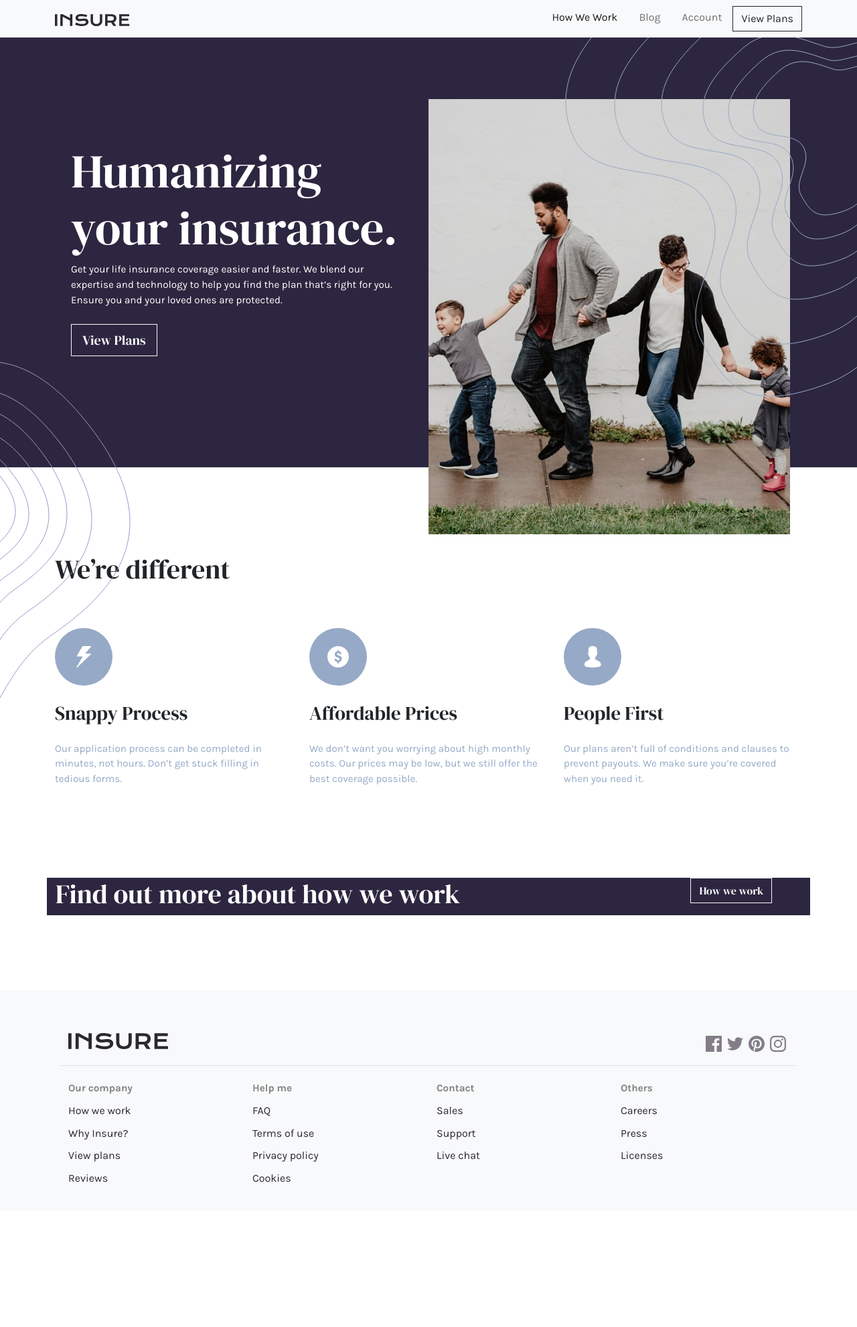
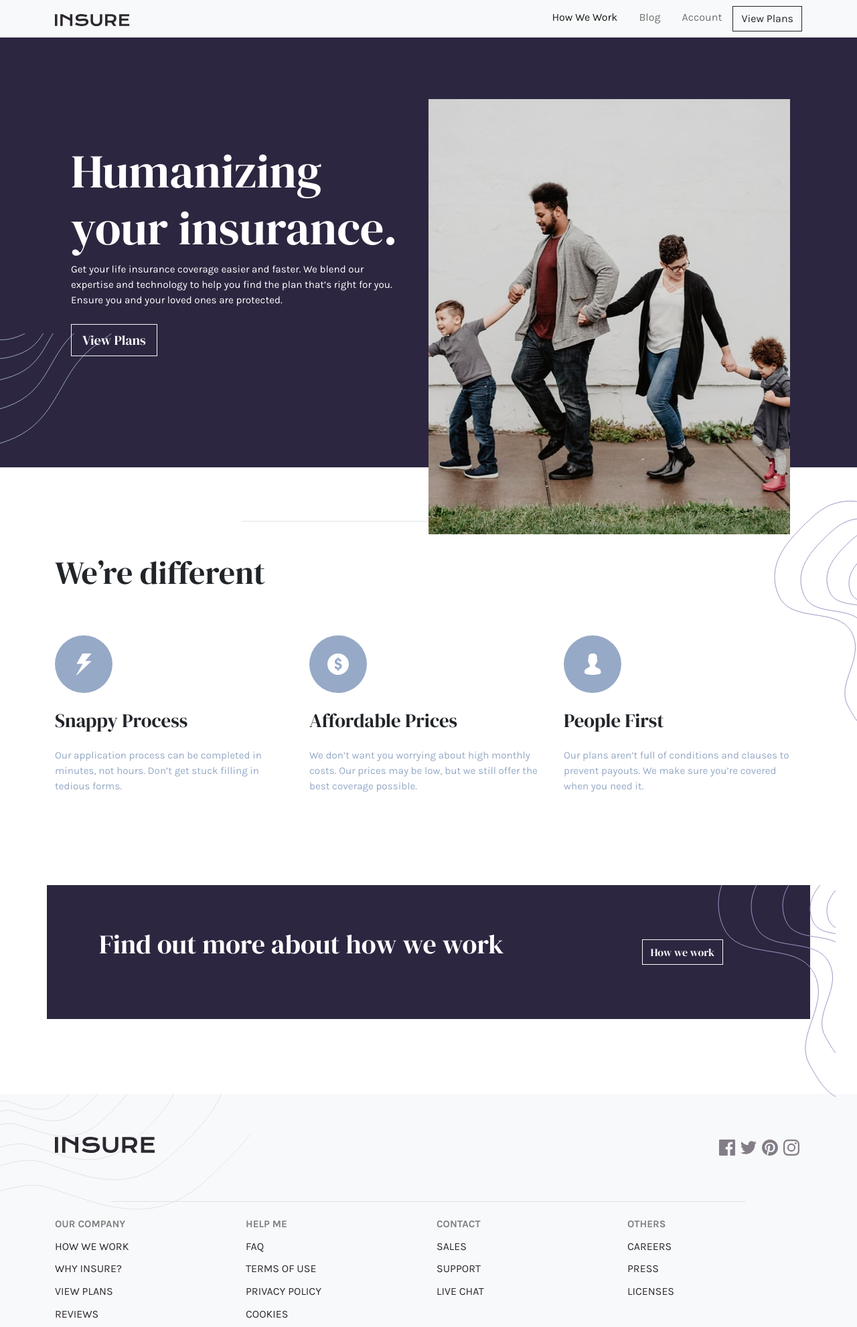
Before and after one commit to dyoba10/insure-landing-page, a plain HTML site: page index.html in a window 1280 px wide. Shown: the whole page at 67% size. Before the commit the page ends 1809 px from the top, so only its background shows below. Drawn offline with nearby package versions, Linux system fonts and the light colour scheme.

Commit message:
mobile viewport finish

```diff
--- a/index.html
+++ b/index.html
@@ -40,7 +40,8 @@
         <!-- end navbar  -->
         <!-- hero -->
           <header class="header">
-            <div class="container-md">
+            <div class="header-img"></div>
+            <div class="container-md header-content">
                 <div class="row align-items-center justify-content-center mt-5">
                   <div class="col-lg-6 no-padding order-lg-1">
                     <div class="img-title">
@@ -54,16 +55,17 @@
                           and technology to help you find the plan that’s right for you. Ensure you
                           and your loved ones are protected.</p>
                         <a href="#" class="btn btn-outline-light btn-lg my-2">View Plans</a>
-                          <img src="/images/bg-pattern-intro-left-mobile.svg" class="img-pattern-left-mobile">
-                          <img src="/images/bg-pattern-intro-right-mobile.svg" alt="image pattern" class="img-pattern-right-mobile">
-                          <img src="/images/bg-pattern-intro-left-desktop.svg" alt="image pattern" class="img-pattern-left-desktop img-fluid">
-                          <img src="/images/bg-pattern-intro-right-desktop.svg" alt="image pattern" class="img-pattern-right-desktop">
+                          <!-- <img src="/images/bg-pattern-intro-left-mobile.svg" class="img-pattern-left-mobile"> -->
+                          <!-- <img src="/images/bg-pattern-intro-right-mobile.svg" alt="image pattern" class="img-pattern-right-mobile"> -->
+                          <!-- <img src="/images/bg-pattern-intro-left-desktop.svg" alt="image pattern" class="img-pattern-left-desktop img-fluid"> -->
+                          <!-- <img src="/images/bg-pattern-intro-right-desktop.svg" alt="image pattern" class="img-pattern-right-desktop"> -->
                       </div>
                   </div>
                 </div>
           </header>
           <section class="product">
             <div class="container-md">
+              <div class="line"></div>
               <div class="row">
                 <div class="col text-center text-lg-start mt-5">
                   <h1 class="section-heading">We’re different</h1>
@@ -94,12 +96,13 @@
 
 
             <section class="cta">
+              <div class="cta-img"></div>
               <div class="container cta-content">
-                <div class="row justify-content-center">
-                  <div class="col-lg-10">
-                    <h1>Find out more about how we work</h1>
+                <div class="row cta-custom justify-content-center align-items-center text-center">
+                  <div class="col-md-8 mb-3">
+                    <h1 class="cta-heading">Find out more about how we work</h1>
                   </div>
-                  <div class="col-lg-2">
+                  <div class="col-md-4">
                     <a href="#" class="btn btn-outline-light cta-button">How we work</a>
                   </div>
                 </div>
@@ -107,8 +110,9 @@
             </section>
 
           <footer class="footer bg-light text-center text-lg-start">
+            <div class="footer-img"></div>
             <div class="container footer-content">
-              <div class="row border-bottom my-4">
+              <div class="row my-4">
                 <div class="col-lg-8 my-2">
                   <!-- <img src="/images/bg-pattern-footer-mobile.svg" class="img-pattern-footer-mobile" alt=""> -->
                 <img class="footer-logo" src="/images/logo.svg" alt="">
@@ -120,7 +124,8 @@
                   <a href="#" class="mx-1"><img src="/images/icon-instagram.svg" alt=""></a>
                 </div>
               </div>
-              <div class="row justify-content-center">
+              <div class="line-footer mt-5 mb-4"></div>
+              <div class="row justify-content-center text-uppercase ">
                 <div class="col-lg-3 footer-menu">
                   <h3 class="footer-heading">Our company</h3>
                   <ul class="nav flex-column">
--- a/style.css
+++ b/style.css
@@ -14,7 +14,7 @@ body {
 .img-header{
     position: relative;
 }
-.img-pattern-left-mobile{
+/* .img-pattern-left-mobile{
     position: absolute;
     top: 500px;
     left:0;
@@ -28,6 +28,42 @@ body {
     position: absolute;
     top: 760px;
     width: 33%;
+} */
+
+.header-img{
+    position: relative;
+}
+.header-img::before{
+   position: absolute;
+   content: url('/images/bg-pattern-intro-left-mobile.svg');
+   top: 450px;
+}
+.header-img::after{
+    position: absolute;
+    content: url('/images/bg-pattern-intro-right-mobile.svg');
+    right: 0;
+    top:700px;
+    z-index: 2;
+}
+.cta-img{
+    position: relative;
+}
+.cta-img::before{
+    content: url('/images/bg-pattern-how-we-work-mobile.svg');
+    position: absolute;
+    right: 0;
+    z-index: 1;
+
+}
+.footer-img{
+    position: relative;
+}
+.footer-img::before {
+    content: url('/images/bg-pattern-footer-mobile.svg');
+    /* background: url('/images/bg-pattern-footer-desktop.svg') no-repeat; */
+    position: absolute;
+    left:0 ;
+    /* width: 50%; */
 }
 .nav-link{
     padding: 0.3rem 0;
@@ -52,6 +88,11 @@ body {
     color: white;
 }
 
+.header-content{
+    position: relative;
+    z-index: 1;
+}
+
 .heading-font{
     font-family: 'DM Serif Display', serif;
     font-weight: 400;
@@ -61,7 +102,7 @@ body {
 .section-heading{
     font-family: 'DM Serif Display', serif;
     font-weight: 400;
-    font-size: 2.5rem;
+    font-size: 3rem;
 }
 
 .section-item-heading{
@@ -88,22 +129,37 @@ body {
     margin-top: 5rem;
     margin-bottom:5rem;
 }
+.line{
+    border-top: 1px solid #dee2e6;
+    width: 50%;
+    margin: auto;
+}
+.line-footer{
+    border-top:1px solid #dee2e6;
+    width: 85%;
+    margin: auto;
+}
 
 .cta{
     color: white;
     margin: 7rem 0;
     padding: 0 2rem;
 }
-
+.cta-custom {
+    position: relative;
+    z-index: 1;
+}
 .cta-content{
     background-color: hsl(256, 26%, 20%);
-    padding: 0 .8rem;
+    padding: 4rem .8rem;
 }
-.footer::before{
-    background-image: url('/images/bg-pattern-footer-mobile.svg');
+.cta-heading{
+    font-size: 2.5rem;
 }
 .footer-content{
-    padding: 2rem 2rem;
+    padding-top: 2rem;
+    padding-bottom: 2rem;
+    position: relative;
 }
 .footer-menu{
     margin-bottom: 2rem;
```
